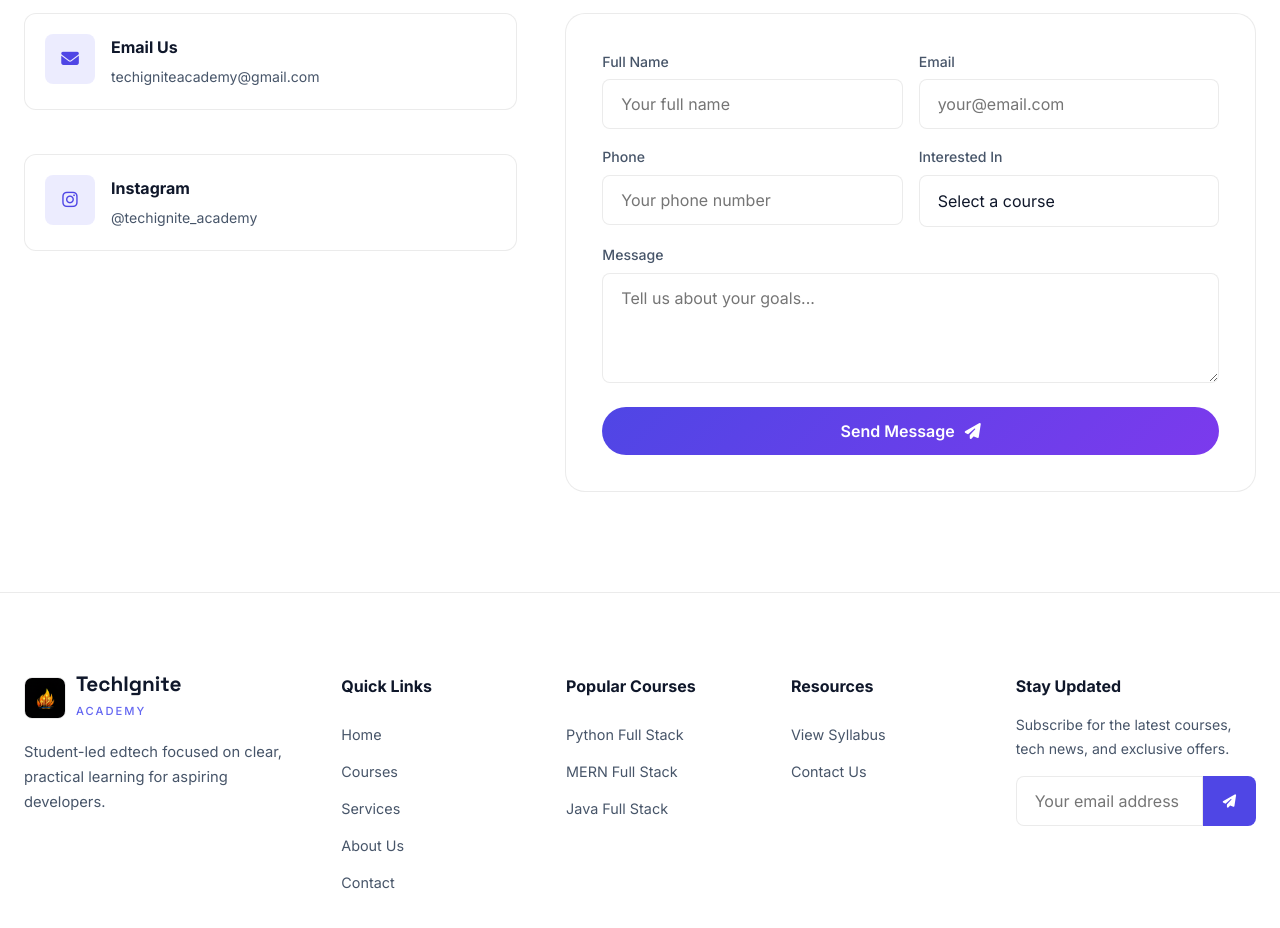
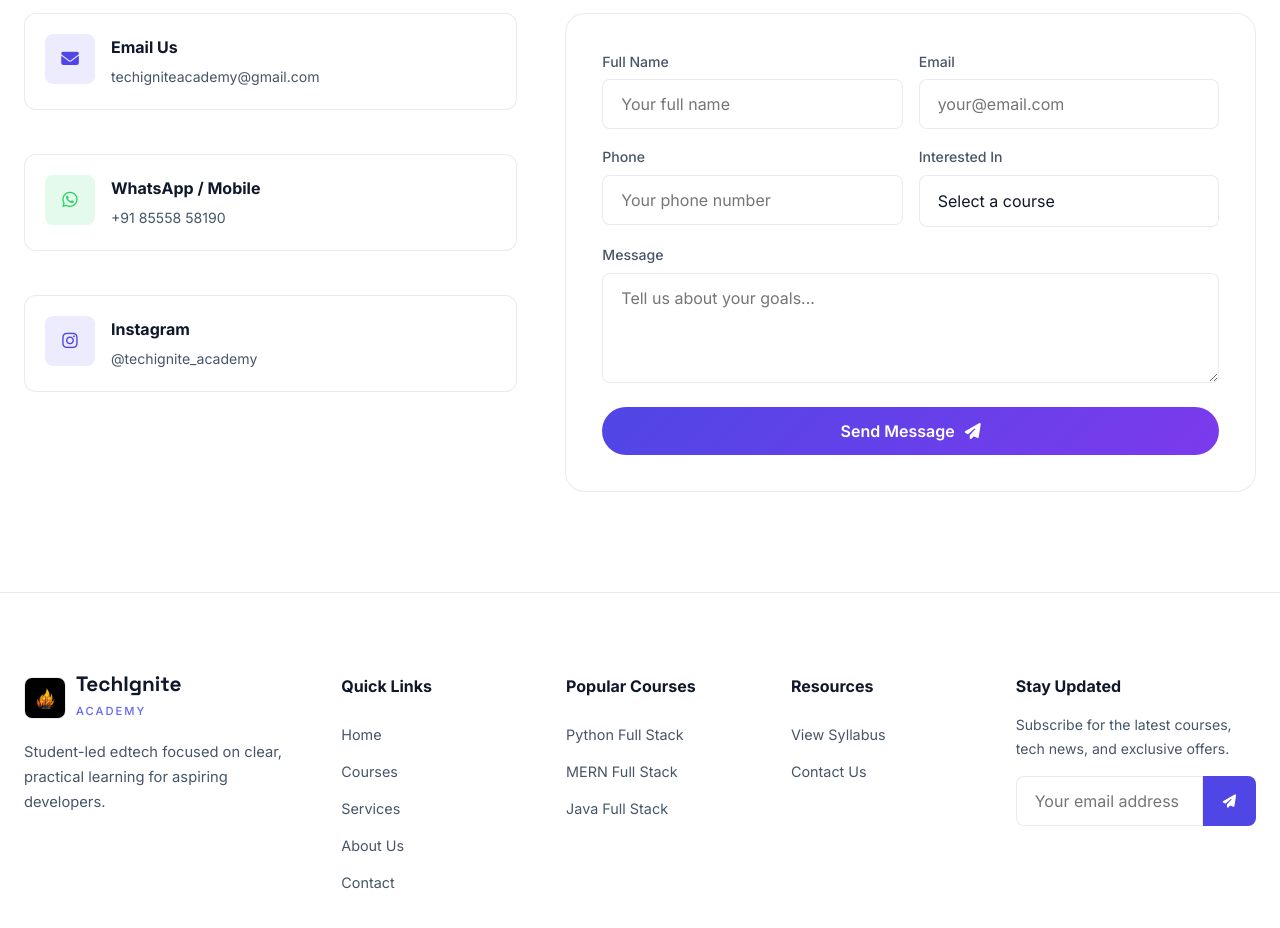
Before and after one commit to akshithnallaginnela/techignite-academy, a plain HTML site: page index.html in a window 1280 px wide. Shown: the part 6340-7268 px from the top of the page. Drawn offline with Linux system fonts and the light colour scheme.

Commit message:
Add WhatsApp contact section and style for improved accessibility

```diff
--- a/index.html
+++ b/index.html
@@ -439,6 +439,15 @@ career.<span class="code-func">ignite</span>().<span class="code-func">then</spa
                             </div>
                         </div>
                     </a>
+                    <a href="https://wa.me/918555858190?text=Hi%20TechIgnite%20Academy%2C%20I%20would%20like%20to%20know%20more." target="_blank" style="text-decoration: none; color: inherit;">
+                        <div class="contact-item" id="contactWhatsApp" style="margin-top: 20px;">
+                            <div class="contact-icon whatsapp-icon"><i class="fab fa-whatsapp"></i></div>
+                            <div>
+                                <h4>WhatsApp / Mobile</h4>
+                                <p>+91 85558 58190</p>
+                            </div>
+                        </div>
+                    </a>
                     <a href="https://www.instagram.com/techignite_academy?igsh=MWxlZHFxNXozejdmOA==" target="_blank" style="text-decoration: none; color: inherit;">
                         <div class="contact-item" id="contactInsta" style="margin-top: 20px;">
                             <div class="contact-icon"><i class="fab fa-instagram"></i></div>
--- a/styles.css
+++ b/styles.css
@@ -1616,6 +1616,11 @@ textarea:focus {
     flex-shrink: 0;
 }
 
+.contact-icon.whatsapp-icon {
+    background: rgba(37, 211, 102, 0.12);
+    color: #25d366;
+}
+
 .contact-item h4 {
     font-size: 1rem;
     font-weight: 700;
```
